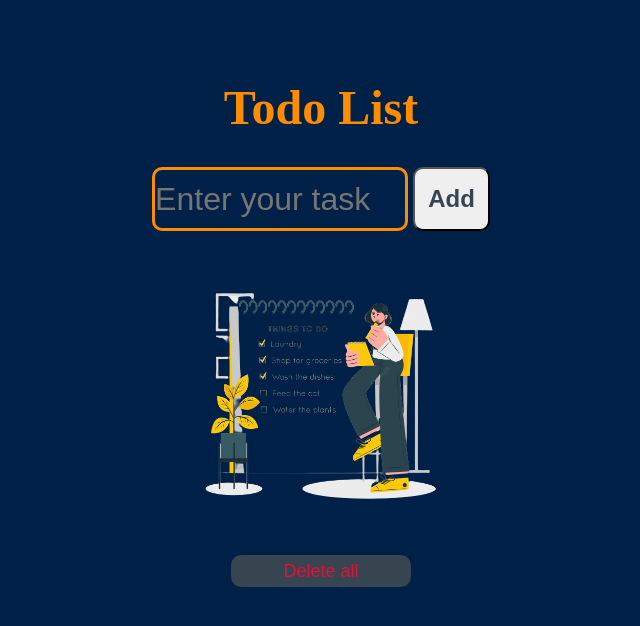
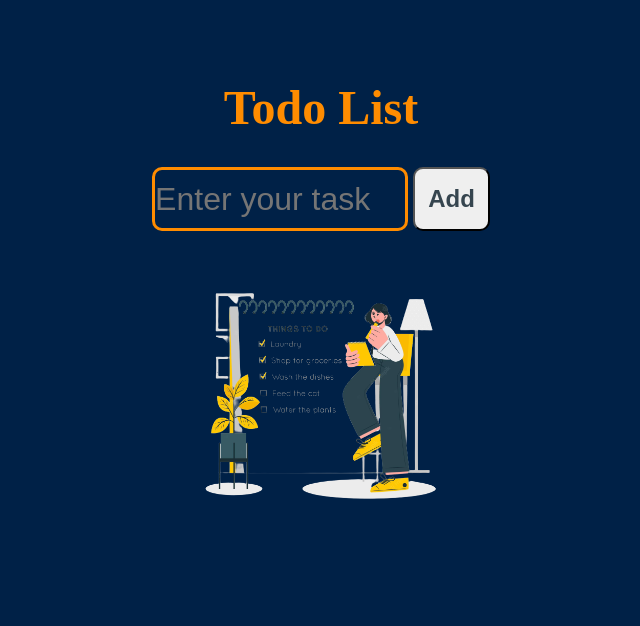
Before and after one commit to thodorisKall/Todo-List, a React (Create React App) app: page / in a window 1280 px wide. Shown: the top 626 px of the page, without its empty margins (319-959 px from the left). Built offline with nearby package versions, Linux system fonts and the light colour scheme.

Commit message:
fix: delete all btn now dissapear when list has zero tasks

```diff
--- a/src/App.css
+++ b/src/App.css
@@ -91,7 +91,8 @@ h1 {
   margin-bottom: 4rem;
 }
 
-.tasks__container-disabled {
+.tasks__container-disabled,
+#btn-close-disabled {
   display: none;
 }
 
--- a/src/App.js
+++ b/src/App.js
@@ -78,7 +78,10 @@ function App() {
           )
         })}
       </div>
-      <button id='btn-close' onClick={() => deleteAllTasks()}>
+      <button
+        id={task.length === 0 ? "btn-close-disabled" : "btn-close"}
+        onClick={() => deleteAllTasks()}
+      >
         Delete all
       </button>
     </>
```
